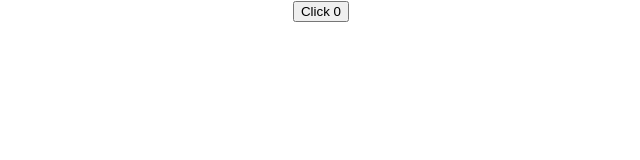
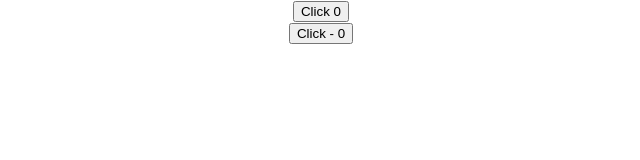
Before and after one commit to sivasaraa/custom-hook, a React (Create React App) app: page / in a window 1280 px wide. Shown: the top 160 px of the page, without its empty margins (319-959 px from the left). Built offline with nearby package versions, Linux system fonts and the light colour scheme.

Commit message:
Doc title tow

```diff
--- a/src/App.js
+++ b/src/App.js
@@ -1,11 +1,13 @@
 import logo from './logo.svg';
 import './App.css';
 import DocTitleOne from './Component/DocTitleOne';
+import DocTitleTwo from './Component/DocTitleTwo';
 
 function App() {
   return (
     <div className="App">
       <DocTitleOne />
+      <DocTitleTwo />
     </div>
   );
 }
--- /dev/null
+++ b/src/Component/DocTitleTwo.js
@@ -0,0 +1,17 @@
+import React, { useCallback, useEffect, useState } from 'react'
+
+function DocTitleTwo(){
+    const[count, setCount] = useState(0)
+
+    useEffect(() => {
+        document.title = `Count - ${count}`
+    },[count])
+
+    return (
+        <div>
+            <button onClick={() => setCount(count => count + 1)}>Click - {count}</button>
+        </div>
+    )
+}
+
+export default DocTitleTwo;
```
